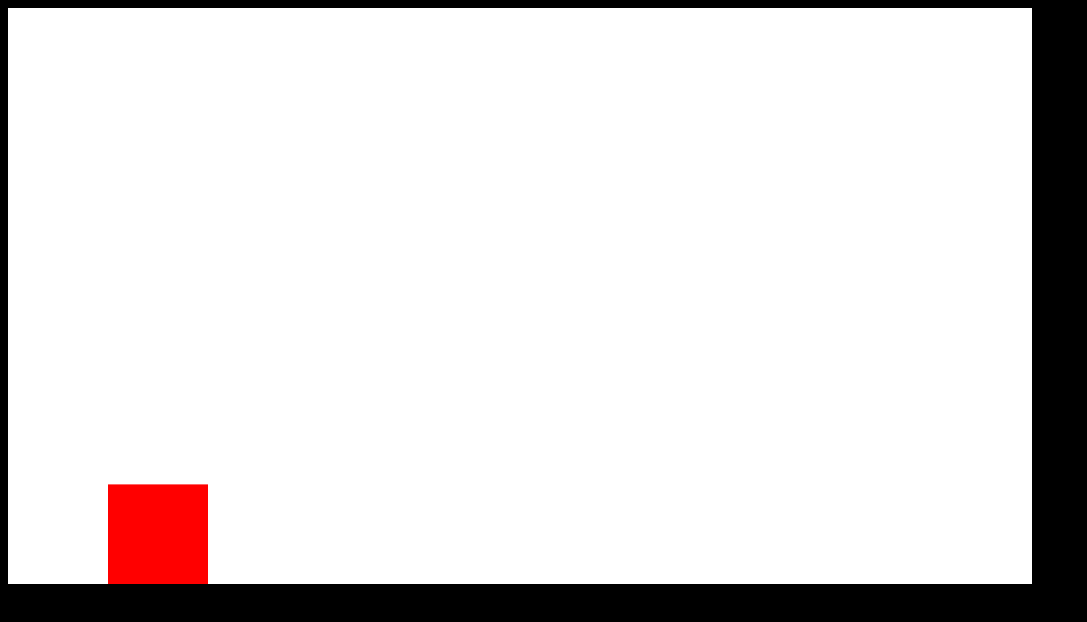
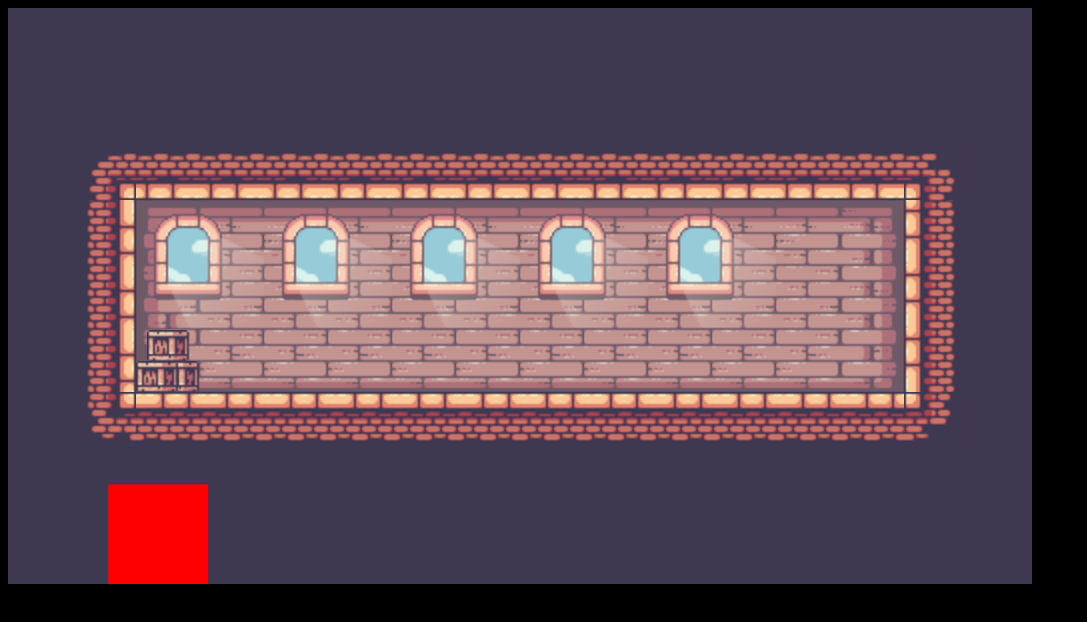
Before and after one commit to yuniwon/Multi-roomPlatformerGame, a plain HTML site: page index.html in a window 1280 px wide. Shown: the whole page, without its empty margins (0-1087 px from the left). Drawn offline with Linux system fonts and the light colour scheme.

Commit message:
create: 배경 스프라이트 생성
스프라이트 클래스 파일 생성
배경 이미지 불러오기 완료

```diff
--- a/index.html
+++ b/index.html
@@ -5,6 +5,7 @@
   <meta charset="UTF-8">
   <meta name="viewport" content="width=device-width, initial-scale=1.0">
   <title>Document</title>
+  <script defer src="js/classes/Sprite.js"></script>
   <script defer src="js/classes/Player.js"></script>
   <script defer src="js/eventListeners.js"></script>
   <script defer src="index.js"></script>
--- a/index.js
+++ b/index.js
@@ -2,6 +2,18 @@ const canvas = document.getElementById('screen');
 const c = canvas.getContext('2d');
 canvas.width = 64 * 16; // 1024
 canvas.height = 64 * 9; // 576
+
+
+
+const backgroundLevel1 = new sprite({
+  position: {
+    x: 0,
+    y: 0,
+  },
+  imageSrc: './img/backgroundLevel1.png',
+});
+
+
 
 const player = new Player();
 
@@ -20,8 +32,8 @@ const keys = {
 
 function animate() {
   window.requestAnimationFrame(animate);
-  c.fillStyle = 'white';
-  c.fillRect(0, 0, canvas.width, canvas.height);
+  // 배경 그리기
+  backgroundLevel1.draw();
   // c.clearRect(0, 0, canvas.width, canvas.height);
   player.velocity.x = 0;
   if (keys.d.pressed) { //오른쪽 키를 누르면 플레이어가 오른쪽으로 이동
--- /dev/null
+++ b/js/classes/Sprite.js
@@ -0,0 +1,19 @@
+class sprite {
+  constructor({
+    position,
+    imageSrc
+  }) {
+    this.position = position;
+    this.image = new Image();
+    this.image.onload = () => {
+      this.loaded = true;
+    }
+    this.image.src = imageSrc;
+    this.loaded = false;
+  }
+
+  draw() {
+    if (!this.loaded) return;
+    c.drawImage(this.image, this.position.x, this.position.y);
+  }
+};
```
